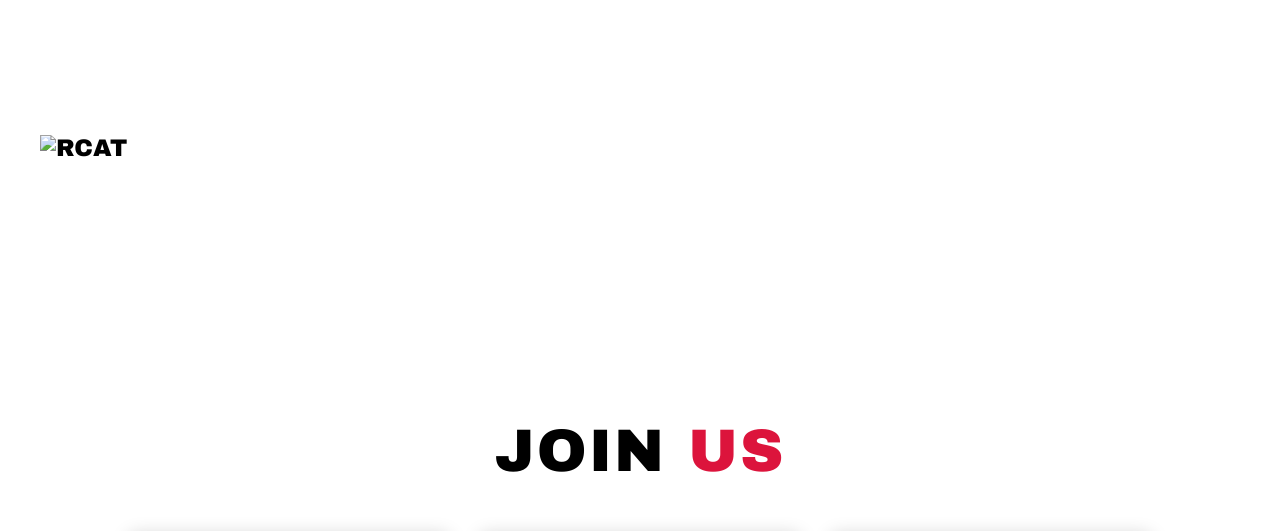
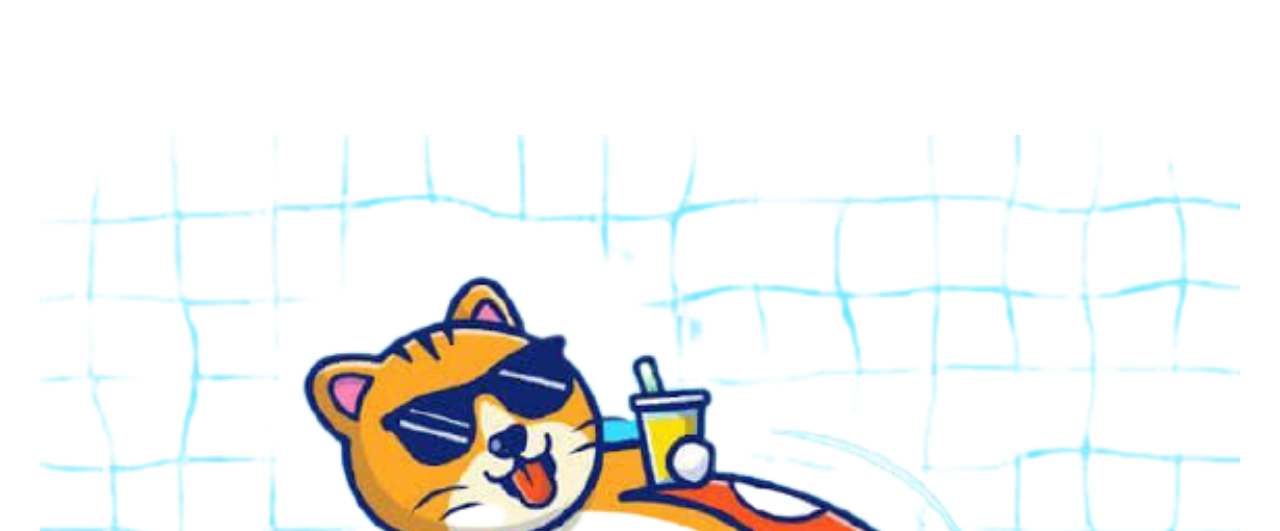
Before and after one commit to mi-g-termux/democat, a plain HTML site: page index.html in a window 1280 px wide. Shown: the part 3100-3631 px from the top of the page. Drawn offline with Linux system fonts and the light colour scheme; files whose address does not match are found by name.

Commit message:
Update index.html

```diff
--- a/index.html
+++ b/index.html
@@ -227,7 +227,7 @@
 
       </div>
   </div>
-    <img src="img/34.png" alt="RCAT">
+    <img src="34.png" alt="RCAT">
   </section>
   <!-- End About Section -->
 
```
